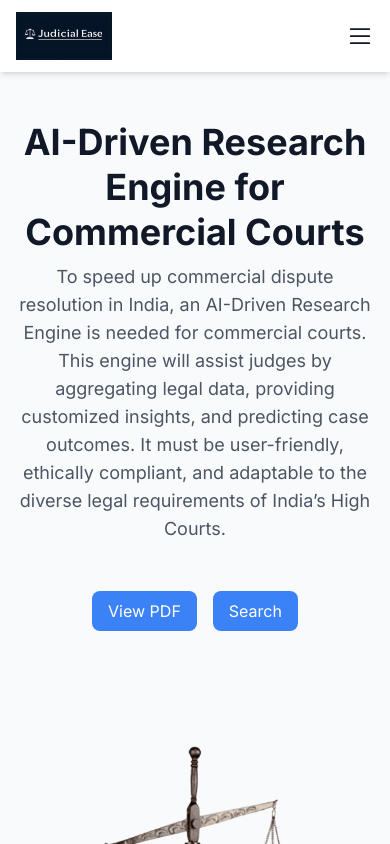
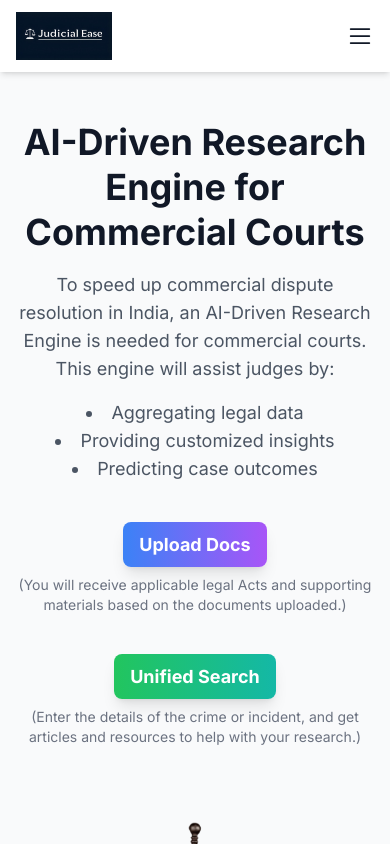
Before and after one commit to MohdAftab011/hackathon-supreme-court, a Next.js app: page / in a window 390 px wide. Shown: the top 844 px of the page. Built offline with nearby package versions, Linux system fonts and the light colour scheme; no server answers.

Commit message:
changed UI

```diff
--- a/components/Feature/Feature.jsx
+++ b/components/Feature/Feature.jsx
@@ -9,7 +9,7 @@ const Feature = () => {
                 "Contextual Recommendations: Provides relevant sections from legal literature, rules, and judgments tailored to commercial court cases.",
                 "Keyword and Citation Analysis: Analyzes key phrases and citations in a legal document to offer focused insights and related cases."
             ],
-            imageSrc: "Pre-An.jpeg", // You would replace with actual image source path
+            imageSrc: "Pre-An.jpeg",
             altText: "Feedback Image 1"
         },
         {
@@ -19,7 +19,7 @@ const Feature = () => {
                 "Probability Scoring: Assigns probability scores to potential outcomes, offering judicial officers a data-backed perspective without replacing their judgment.",
                 "Outcome Scenario Simulation: Simulates various legal outcomes by altering key variables, helping to foresee possible decisions."
             ],
-            imageSrc: "eth-comp.jpeg", // Replace with actual image source path
+            imageSrc: "eth-comp.jpeg",
             altText: "Feedback Image 2"
         },
         {
@@ -28,7 +28,7 @@ const Feature = () => {
                 "Proven technologies ensure reliability",
                 "Compatible with common legal research platforms, allowing easy adoption by judicial officers.",
             ],
-            imageSrc: "Tech-feas.jpeg", // Replace with actual image source path
+            imageSrc: "Tech-feas.jpeg",
             altText: "Feedback Image 3"
         }
     ];
--- a/components/HomePage/HomePage.jsx
+++ b/components/HomePage/HomePage.jsx
@@ -4,27 +4,53 @@ const HomePage = () => {
     return (
         <>
             <div id="home" className="bg-gray-50">
-
-
                 <section className="pt-12 pb-12 sm:pb-16 lg:pt-8">
                     <div className="px-4 mx-auto max-w-7xl sm:px-6 lg:px-8">
                         <div className="grid max-w-lg grid-cols-1 mx-auto lg:max-w-full lg:items-center lg:grid-cols-2 gap-y-12 lg:gap-x-16">
                             <div>
                                 <div className="text-center lg:text-left">
-                                <h1 className="text-4xl font-bold leading-tight text-gray-900 sm:text-5xl sm:leading-tight lg:leading-tight lg:text-6xl font-pj"> AI-Driven Research Engine for Commercial Courts</h1>
-                                <p className="mt-2 text-lg text-gray-600 sm:mt-8 font-inter">To speed up commercial dispute resolution in India, an AI-Driven Research Engine is needed for commercial courts. This engine will assist judges by aggregating legal data, providing customized insights, and predicting case outcomes. It must be user-friendly, ethically compliant, and adaptable to the diverse legal requirements of India’s High Courts.</p>
-
-
+                                    <h1 className="text-4xl font-bold leading-tight text-gray-900 sm:text-5xl sm:leading-tight lg:leading-tight lg:text-6xl font-pj">
+                                        AI-Driven Research Engine for Commercial Courts
+                                    </h1>
+                                    <p className="mt-4 text-lg text-gray-600 sm:mt-6 font-inter">
+                                        To speed up commercial dispute resolution in India, an AI-Driven Research Engine is needed for commercial courts. This engine will assist judges by:
+                                    </p>
+                                    <ul className="list-disc list-inside mt-4 text-lg text-gray-600 sm:mt-6 font-inter">
+                                        <li>Aggregating legal data</li>
+                                        <li>Providing customized insights</li>
+                                        <li>Predicting case outcomes</li>
+                                    </ul>
                                 </div>
 
-                            {/* View PDF and Search buttons */}
-                            <div className="mt-12 flex justify-center space-x-4 lg:justify-start">
-                                <a href="/upload" className="px-4 py-2 text-white bg-blue-500 rounded-lg hover:bg-blue-600">View PDF</a>
-                                <a href="/search" className="px-4 py-2 text-white bg-blue-500 rounded-lg hover:bg-blue-600">Search</a>
+                                {/* View PDF and Search buttons with improved spacing and styling */}
+                                <div className="mt-12 flex flex-col items-center lg:items-start space-y-12">
+                                    {/* Upload Docs Section */}
+                                    <div className="w-full space-y-4 text-center lg:text-left">
+
+                                        <a
+                                            href="/upload"
+                                            className="px-4 py-3 text-lg font-bold text-white bg-gradient-to-r from-blue-500 to-purple-500 rounded-lg hover:bg-gradient-to-r hover:from-purple-500 hover:to-blue-500 shadow-lg transition-all ease-in-out duration-300"
+                                        >
+                                            Upload Docs
+                                        </a>
+                                        <p className="text-sm text-gray-500">
+                                            (You will receive applicable legal Acts and supporting materials based on the documents uploaded.)
+                                        </p>
                                     </div>
 
-                            <div className="flex items-center justify-center mt-10 space-x-6 lg:justify-start sm:space-x-8">
+                                    {/* Unified Search Section */}
+                                    <div className="w-full space-y-4 text-center lg:text-left">
 
+                                        <a
+                                            href="/search"
+                                            className="px-4 py-3  text-lg font-bold text-white bg-gradient-to-r from-green-500 to-teal-500 rounded-lg hover:bg-gradient-to-r hover:from-teal-500 hover:to-green-500 shadow-lg transition-all ease-in-out duration-300"
+                                        >
+                                            Unified Search
+                                        </a>
+                                        <p className="text-sm text-gray-500">
+                                            (Enter the details of the crime or incident, and get articles and resources to help with your research.)
+                                        </p>
+                                    </div>
                                 </div>
                             </div>
 
@@ -32,15 +58,10 @@ const HomePage = () => {
                                 <img className="w-full" src="/hero-img.png" alt="Illustration" />
                             </div>
                         </div>
-
-
                     </div>
                 </section>
             </div>
-
-
         </>
-
     );
 };
 
--- a/components/HowItWork/HIW.jsx
+++ b/components/HowItWork/HIW.jsx
@@ -3,11 +3,11 @@ import React from 'react';
 const HIW = () => {
 
     return (
-        <section  className="py-10 bg-white sm:py-16 lg:py-24">
+        <section id="HIW"  className="py-10 bg-white sm:py-16 lg:py-24">
                     <div className="px-4 mx-auto max-w-7xl sm:px-6 lg:px-8">
                         <div className="max-w-2xl mx-auto text-center">
                             <h2 className="text-3xl font-bold leading-tight text-black sm:text-4xl lg:text-5xl">How does it work?</h2>
-                            <p className="max-w-lg mx-auto mt-4 text-base leading-relaxed text-gray-600">Amet minim mollit non deserunt ullamco est sit aliqua dolor do amet sint. Velit officia consequat duis.</p>
+                            <p className="max-w-lg mx-auto mt-4 text-base leading-relaxed text-gray-600">Steps to Run Our Web App on Your Machine</p>
                         </div>
 
                         <div className="relative mt-12 lg:mt-20">
@@ -20,7 +20,7 @@ const HIW = () => {
                                     <div className="flex items-center justify-center w-16 h-16 mx-auto bg-white border-2 border-gray-200 rounded-full shadow">
                                         <span className="text-xl font-semibold text-gray-700"> 1 </span>
                                     </div>
-                                    <h3 className="mt-6 text-xl font-semibold leading-tight text-black md:mt-10">Create a free account</h3>
+                                    <h3 className="mt-6 text-xl font-semibold leading-tight text-black md:mt-10">Install Necessary Dependencies</h3>
                                     <p className="mt-4 text-base text-gray-600">Amet minim mollit non deserunt ullamco est sit aliqua dolor do amet sint. Velit officia consequat duis enim velit mollit.</p>
                                 </div>
 
@@ -28,7 +28,7 @@ const HIW = () => {
                                     <div className="flex items-center justify-center w-16 h-16 mx-auto bg-white border-2 border-gray-200 rounded-full shadow">
                                         <span className="text-xl font-semibold text-gray-700"> 2 </span>
                                     </div>
-                                    <h3 className="mt-6 text-xl font-semibold leading-tight text-black md:mt-10">Build your website</h3>
+                                    <h3 className="mt-6 text-xl font-semibold leading-tight text-black md:mt-10">View Our Website</h3>
                                     <p className="mt-4 text-base text-gray-600">Amet minim mollit non deserunt ullamco est sit aliqua dolor do amet sint. Velit officia consequat duis enim velit mollit.</p>
                                 </div>
 
@@ -36,8 +36,9 @@ const HIW = () => {
                                     <div className="flex items-center justify-center w-16 h-16 mx-auto bg-white border-2 border-gray-200 rounded-full shadow">
                                         <span className="text-xl font-semibold text-gray-700"> 3 </span>
                                     </div>
-                                    <h3 className="mt-6 text-xl font-semibold leading-tight text-black md:mt-10">Release & Launch</h3>
-                                    <p className="mt-4 text-base text-gray-600">Amet minim mollit non deserunt ullamco est sit aliqua dolor do amet sint. Velit officia consequat duis enim velit mollit.</p>
+                                    <h3 className="mt-6 text-xl font-semibold leading-tight text-black md:mt-10">Start Using Our Services</h3>
+                                    <p className="mt-4 text-base text-gray-600"> 1. Unified Search </p>
+                                    <p className="mt-4 text-base text-gray-600">2. Upload Docs </p>
                                 </div>
                             </div>
                         </div>
--- a/components/Nav.jsx
+++ b/components/Nav.jsx
@@ -64,19 +64,19 @@ const Nav = () => {
                                     Features
                                 </a>
                                 <a
-                                    href="#"
+                                    href="#HIW"
                                     title="How it Works"
                                     className="text-base font-medium text-gray-900 transition-all duration-200 rounded focus:outline-none font-pj hover:text-opacity-50 focus:ring-1 focus:ring-gray-900 focus:ring-offset-2"
                                 >
                                     How it Works
                                 </a>
-                                <a
+                                {/*<a
                                     href="#"
                                     title="About"
                                     className="text-base font-medium text-gray-900 transition-all duration-200 rounded focus:outline-none font-pj hover:text-opacity-50 focus:ring-1 focus:ring-gray-900 focus:ring-offset-2"
                                 >
                                     About
-                                </a>
+                                </a> */}
                                 <a
                                     href="/upload"
                                     title="Upload PDF"
```
Also changed, not shown: app/search/page.jsx (+9 -6 lines). Lines whose indentation alone changed are shown as unchanged.
